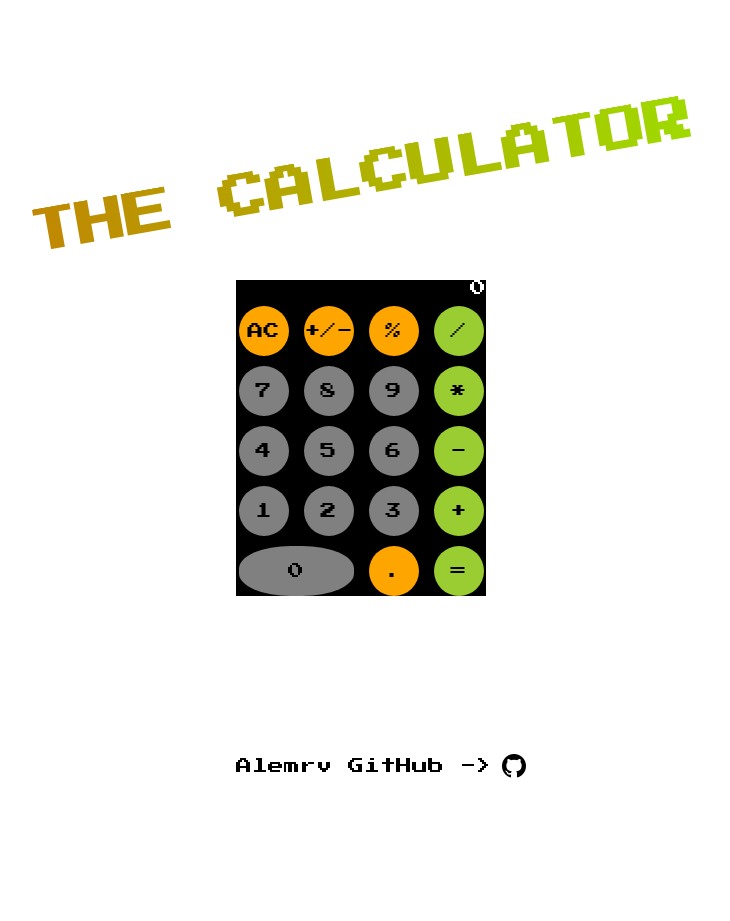
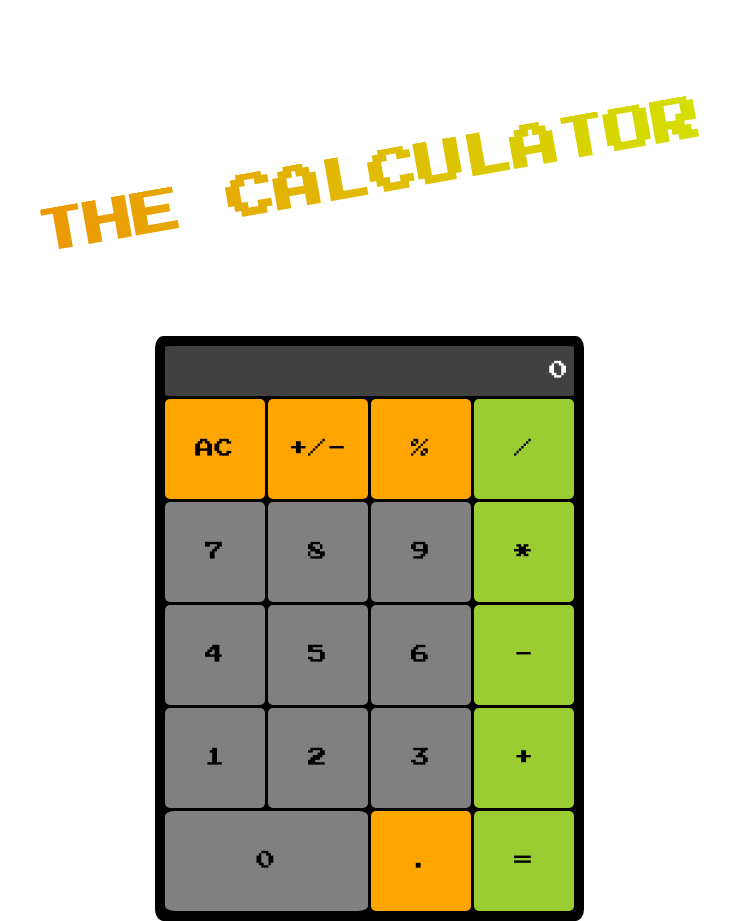
Before and after one commit to Alemrv/odin-calculator, a plain HTML site: page index.html in a window 1280 px wide. Shown: the top 921 px of the page, without its empty margins (279-1009 px from the left). Before the commit the page ends 800 px from the top, so only its background shows below. Drawn offline with Linux system fonts and the light colour scheme.

Commit message:
changed styles, fixed a typo

```diff
--- a/script.js
+++ b/script.js
@@ -187,7 +187,7 @@ function CheckLength(a){
         display.textContent = a;
     }
     else{
-        display.textContent = "TO MANY NUMBERS";
+        display.textContent = "TOO MANY NUMBERS";
         funnyMessage = true;
     }
 }
--- a/style.css
+++ b/style.css
@@ -1,85 +1,92 @@
 
 *{
     font-family: 'Press Start 2P', cursive;
-    font-size: 1em;
-    overflow-x: hidden;
-    overflow-y: hidden;
 }
-html, body {
-    max-width: 100vw;
-    max-height: 100vh;
+body {
+    width: 100vw;
+    height: 100vh;
+    overflow: hidden;
+    display: flex;
+    align-content: space-between;
+    flex-direction: column;
+    overflow: hidden;
+    background-color: white;
 }
-
 H2{
     text-align: center;
     font-size: 3em;
     transform: rotateZ(-10deg);
     margin-top: 3em;
-    background: #CF6202;
-    background: -webkit-linear-gradient(to right, #CF6202 0%, #91FF00 100%);
-    background: -moz-linear-gradient(to right, #CF6202 0%, #91FF00 100%);
-    background: linear-gradient(to right, #CF6202 0%, #91FF00 100%);
+    background: #f87705;
+    background: -webkit-linear-gradient(to right, #f87705 0%, #c8ff00 100%);
+    background: -moz-linear-gradient(to right, #f87705 0%, #c8ff00 100%);
+    background: linear-gradient(to right, #f87705 0%, #c8ff00 100%);
     -webkit-background-clip: text;
     -webkit-text-fill-color: transparent;
 }
 
 .wrapper{
     display: grid;
-    grid-template-columns: repeat(4, 1fr);
-    gap: 10px;
-    width: 250px;
+    grid-template-columns: repeat(4, 100px);
+    gap: 3px;
+    width: fit-content;
     margin: auto;
     margin-top: 5em;
     background-color: black;
+    border: 10px solid rgb(0, 0, 0);
+    font-size: 1.2em;
+    border-radius: 2%;
 }
 
 #display{
     grid-column: 1/5;
     text-align: right;
     color: white;
+    background: rgb(65, 65, 65);
+    height: 50px;
+    line-height: 50px;
+    padding-right: 5px;
+    border-radius: 2%;
 }
 
 .numbers{
-    border-radius: 50%;
     background-color: gray;
-    height: 50px;
-    width: 50px;
+    height: 100px;
+    width: 100px;
     text-align: center;
     margin: auto;
-    line-height: 50px;
+    line-height: 100px;
+    border-radius: 5%;
 }
 
 #zero{
     grid-column: 1/3;
     text-align: center;
-    width: 115px;
-    border-radius: 45%;
+    width: 203px;
+    gap: 3px;
 }
 
 .operators, #equal{
-    border-radius: 50%;
     background-color: yellowgreen;
-    height: 50px;
-    width: 50px;
+    height: 100px;
+    width: 100px;
     text-align: center;
     margin: auto;
-    line-height: 50px;
+    line-height: 100px;
+    border-radius: 5%;
 }
 
 .special{
-    border-radius: 50%;
     background-color: orange;
-    height: 50px;
-    width: 50px;
+    height: 100px;
+    width: 100px;
     text-align: center;
     margin: auto;
-    line-height: 50px;
+    line-height: 100px;
+    border-radius: 5%;
 }
 
 .footer {
-    position: absolute;
-    bottom: 0;
-    left: 0;
     display: flex;
     align-items: center;
     justify-content: center;
@@ -108,6 +115,6 @@ p{
         text-align: center;
         font-size: 2em;
         transform: rotateZ(-10deg);
-        margin-top: 1em;
+        margin-top: 1.5em;
     }
 }
```
